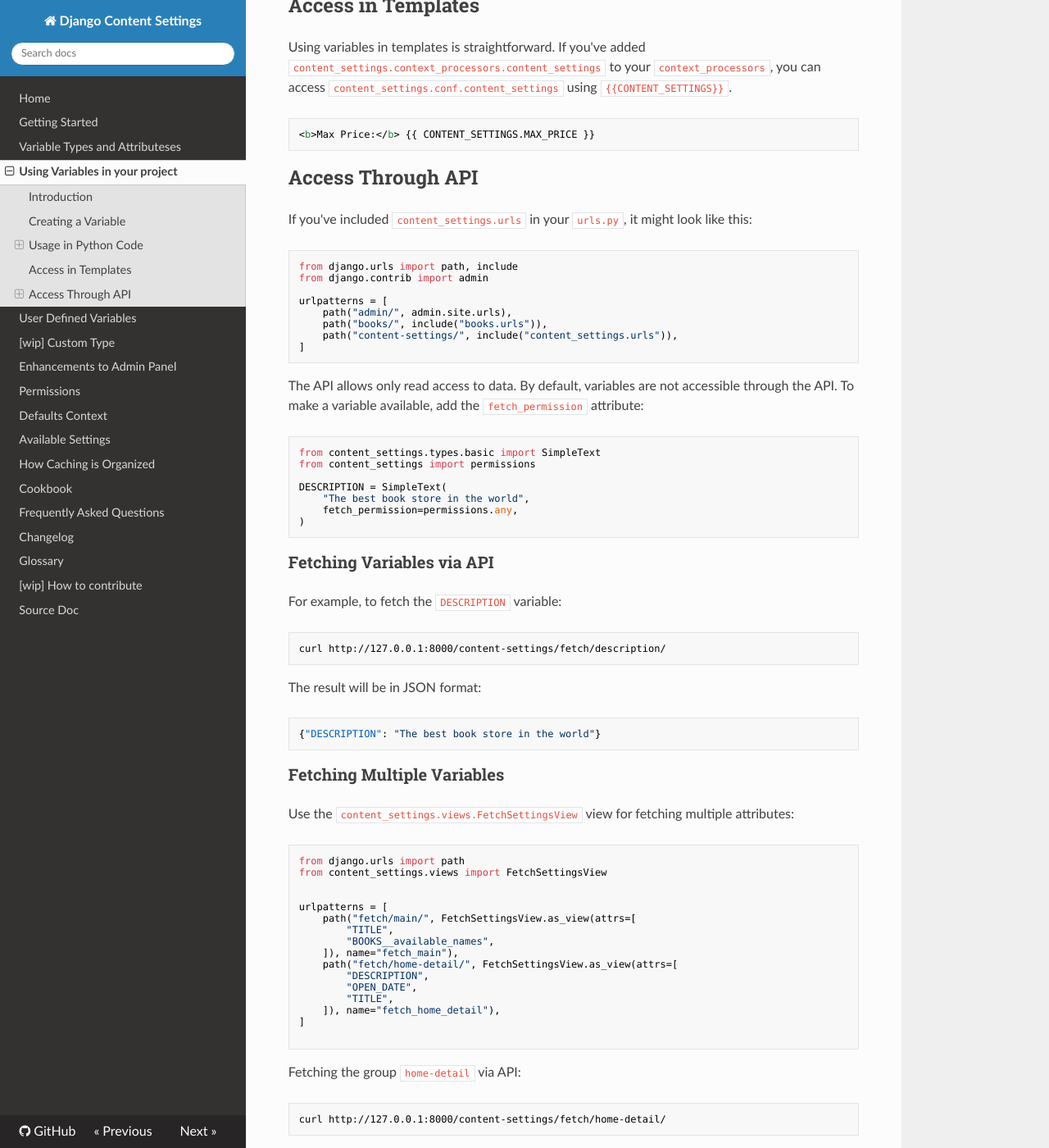
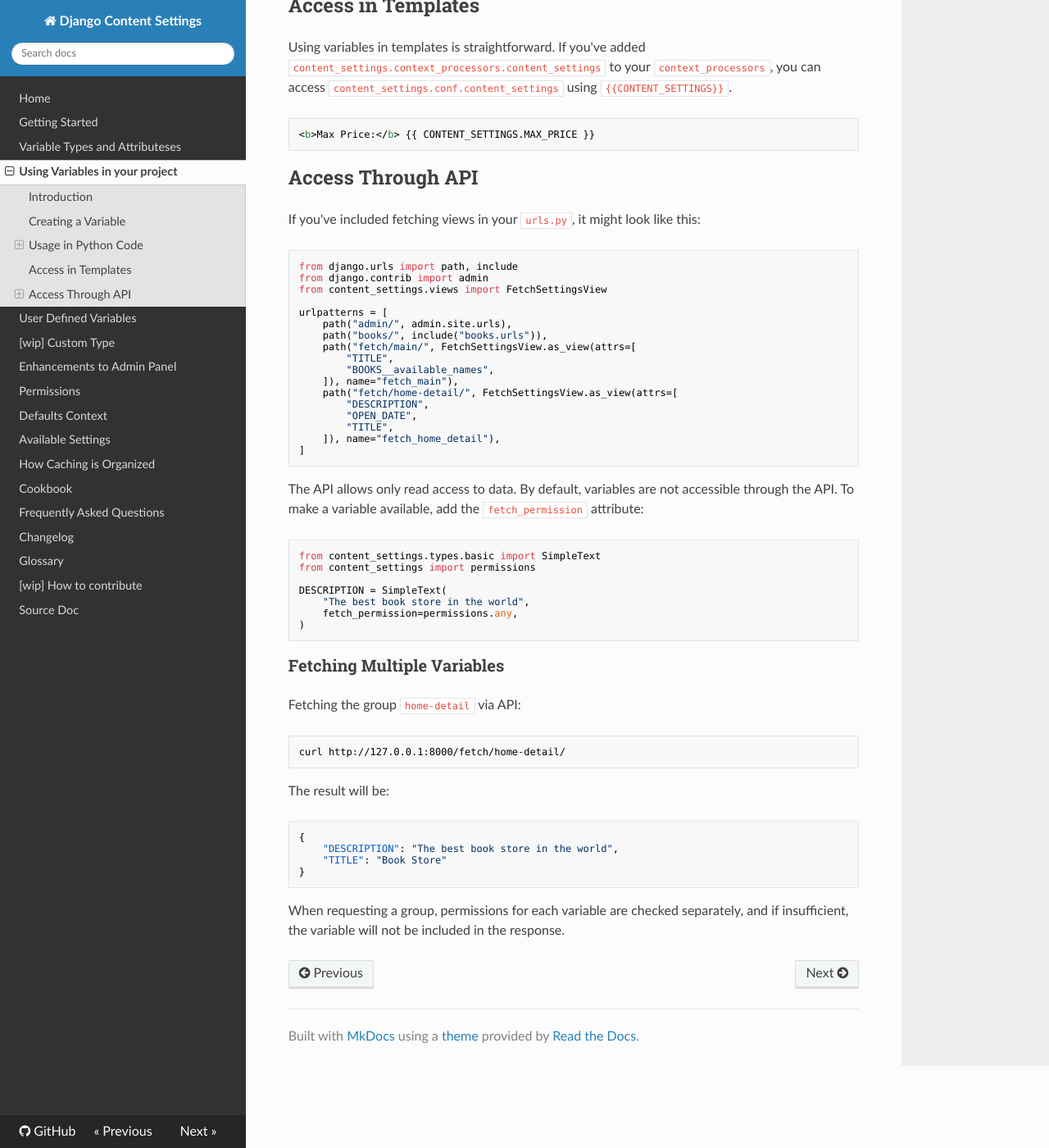
Before and after one commit to occipital/django-content-settings, an MkDocs documentation site: the page built from docs/access.md, in a window 1280 px wide and 1400 px high, scrolled down 1630 px. Shown: the whole window at 82% size. Built offline with MkDocs 1.6.1, drawn with Linux system fonts in a browser that asks for light colours; nearby versions of some CDN libraries.

Commit message:
urls.py should be removed #94

````diff
--- a/docs/access.md
+++ b/docs/access.md
@@ -70,16 +70,25 @@ Using variables in templates is straightforward. If you've added `content_settin
 
 ## Access Through API
 
-If you've included `content_settings.urls` in your `urls.py`, it might look like this:
+If you've included fetching views in your `urls.py`, it might look like this:
 
 ```python
 from django.urls import path, include
 from django.contrib import admin
+from content_settings.views import FetchSettingsView
 
 urlpatterns = [
     path("admin/", admin.site.urls),
     path("books/", include("books.urls")),
-    path("content-settings/", include("content_settings.urls")),
+    path("fetch/main/", FetchSettingsView.as_view(attrs=[
+        "TITLE",
+        "BOOKS__available_names",
+    ]), name="fetch_main"),
+    path("fetch/home-detail/", FetchSettingsView.as_view(attrs=[
+        "DESCRIPTION",
+        "OPEN_DATE",
+        "TITLE",
+    ]), name="fetch_home_detail"),
 ]
 ```
 
@@ -95,47 +104,12 @@ DESCRIPTION = SimpleText(
 )
 ```
 
-### Fetching Variables via API
-
-For example, to fetch the `DESCRIPTION` variable:
-
-```bash
-curl http://127.0.0.1:8000/content-settings/fetch/description/
-```
-
-The result will be in JSON format:
-
-```json
-{"DESCRIPTION": "The best book store in the world"}
-```
-
 ### Fetching Multiple Variables
-
-Use the `content_settings.views.FetchSettingsView` view for fetching multiple attributes:
-
-```python
-from django.urls import path
-from content_settings.views import FetchSettingsView
-
-
-urlpatterns = [
-    path("fetch/main/", FetchSettingsView.as_view(attrs=[
-        "TITLE",
-        "BOOKS__available_names",
-    ]), name="fetch_main"),
-    path("fetch/home-detail/", FetchSettingsView.as_view(attrs=[
-        "DESCRIPTION",
-        "OPEN_DATE",
-        "TITLE",
-    ]), name="fetch_home_detail"),
-]
-
-```
 
 Fetching the group `home-detail` via API:
 
 ```bash
-curl http://127.0.0.1:8000/content-settings/fetch/home-detail/
+curl http://127.0.0.1:8000/fetch/home-detail/
 ```
 
 The result will be:
````
Also changed, not shown: README.md (+0 -21 lines), README_SHORT.md (+0 -21 lines), docs/cookbook.md (+3 -9 lines), docs/first.md (+0 -22 lines), docs/index.md (+0 -21 lines), docs/permissions.md (+1 -1 lines), 9 other files.
